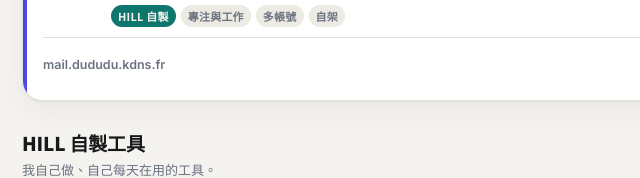
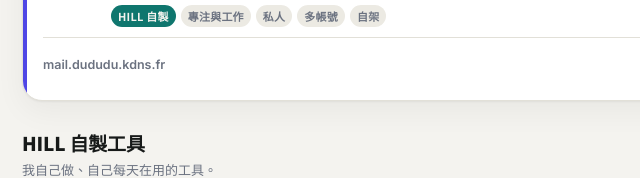
Before and after one commit to killer125m/nav-site, a plain HTML site: page index.html in a window 1280 px wide. Shown: the part 503-681 px from the top of the page, 128-768 px from the left. Drawn offline with Linux system fonts and the light colour scheme.

Commit message:
統一收信卡片加「私人」標籤

```diff
--- a/index.html
+++ b/index.html
@@ -438,7 +438,7 @@
       display: "mail.dududu.kdns.fr",
       zone: "made",
       scenario: "focus",
-      tags: ["多帳號", "自架"],
+      tags: ["私人", "多帳號", "自架"],
       color: "#4F46E5",
       icon: "inbox",
       newFrom: "2026-11-19",
```
